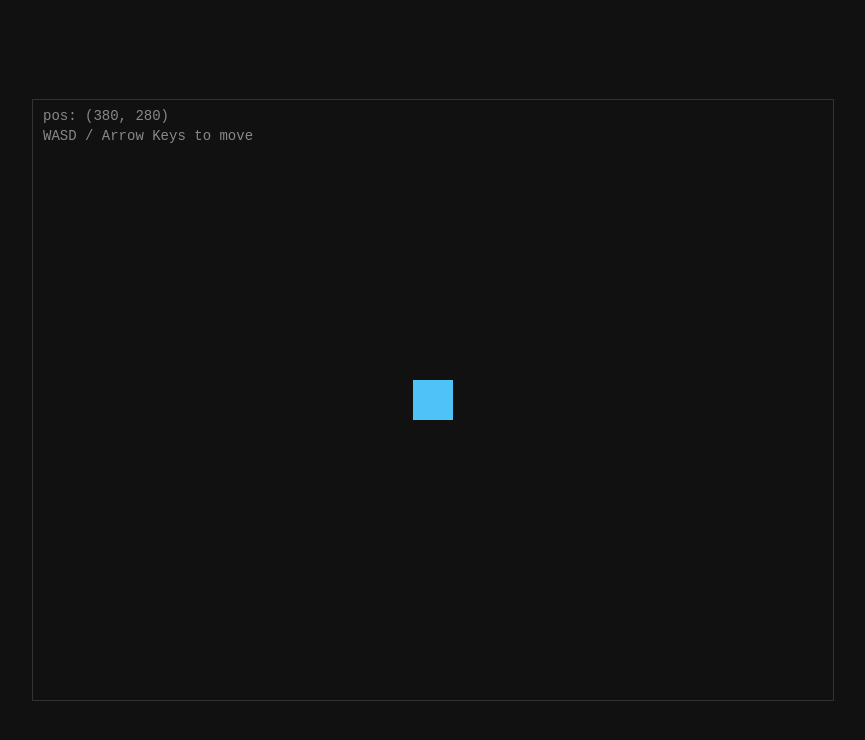
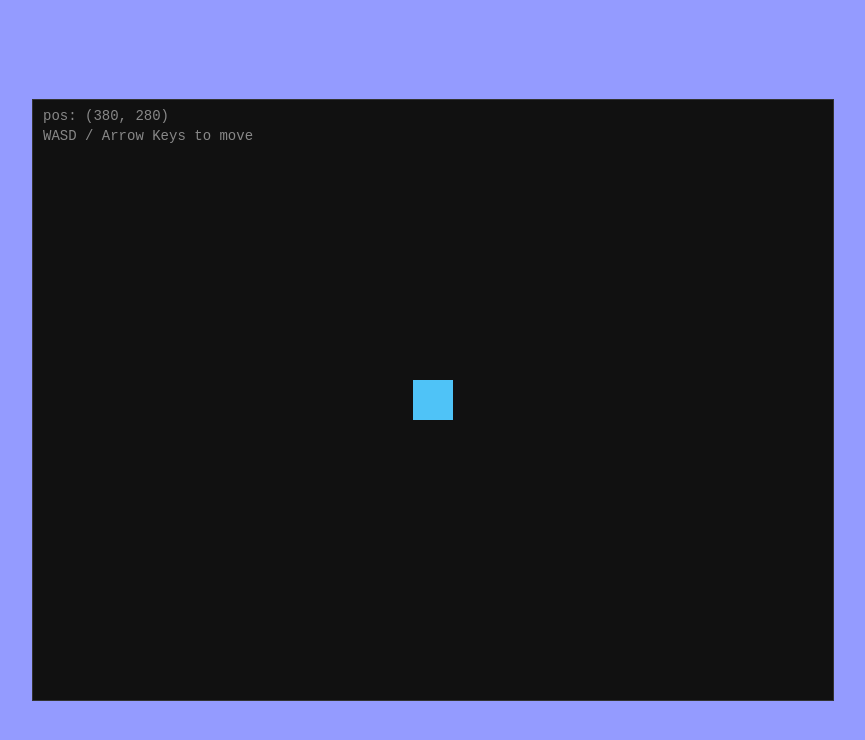
Before and after one commit to TheFox-cmd/Moonshine, a website with bundled scripts: page index.html in a window 1280 px wide. Shown: the whole page, without its empty margins (207-1072 px from the left). Built offline with nearby package versions, Linux system fonts and the light colour scheme.

Commit message:
add: blue background

```diff
--- a/index.html
+++ b/index.html
@@ -5,7 +5,7 @@
   <title>Game</title>
   <style>
     * { margin: 0; padding: 0; }
-    body { background: #111; display: flex; justify-content: center; align-items: center; height: 100vh; }
+    body { background: #949bff; display: flex; justify-content: center; align-items: center; height: 100vh; }
     canvas { border: 1px solid #333; }
   </style>
 </head>
```
